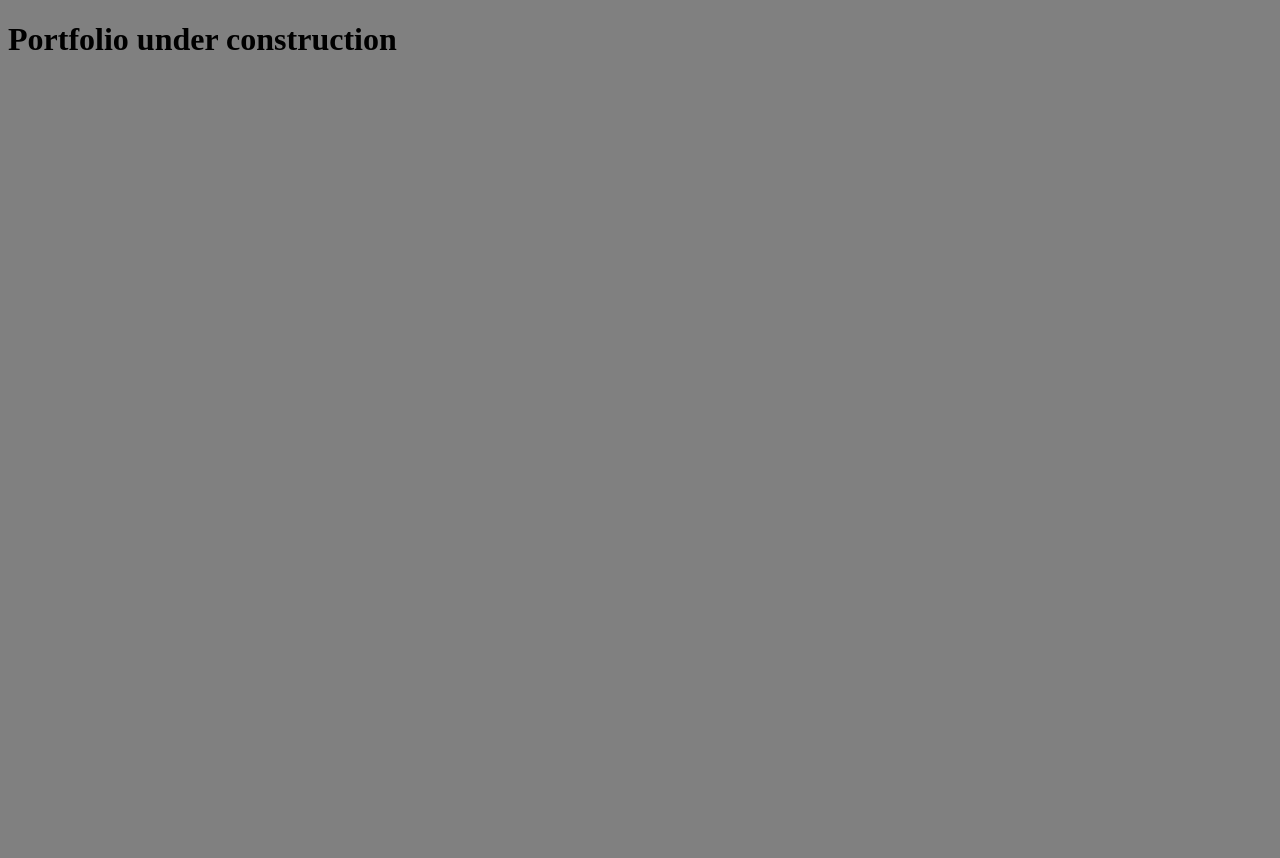
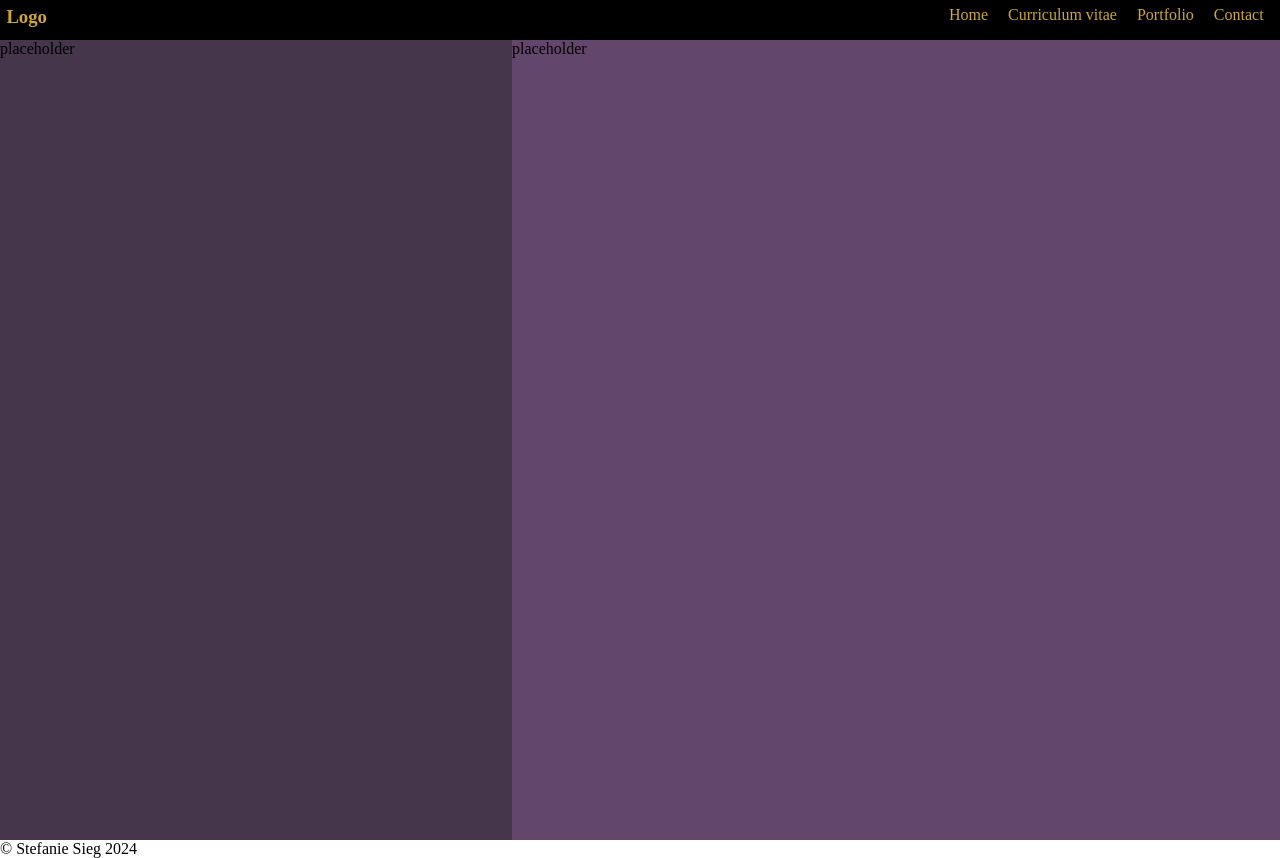
Before and after one commit to steffi-si/portfolio, a website: page index.html in a window 1280 px wide. Before the commit the page ends 800 px from the top, so only its background shows below. Drawn offline with Linux system fonts and the light colour scheme.

Commit message:
fuege erste Struktur hinzu

```diff
--- a/index.html
+++ b/index.html
@@ -3,10 +3,56 @@
 <head>
     <meta charset="UTF-8">
     <meta name="viewport" content="width=device-width, initial-scale=1.0">
-    <link rel="stylesheet" href="style.css">
-    <title>Document</title>
+    <link rel="stylesheet" href="main.css">
+    <title>Portfolio</title>
 </head>
+
 <body>
-    <h1>Portfolio under construction</h1>
+    <header class="header-section">
+        <h3 class="header-section__logo">Logo</h3>
+        <nav class="header-section__nav">
+            <ul class="header-section__nav-list">
+                <li class="header-section__nav-list-item">
+                    <a class="header-section__nav-list-item-link" href="#">Home</a>
+                </li>
+                <li class="header-section__nav-list-item">
+                    <a class="header-section__nav-list-item-link" href="#">Curriculum vitae</a>
+                </li>
+                <li class="header-section__nav-list-item">
+                    <a class="header-section__nav-list-item-link" href="#">Portfolio</a>
+                </li>
+                <li class="header-section__nav-list-item">
+                    <a class="header-section__nav-list-item-link" href="#">Contact</a>
+                </li>
+            </ul>
+        </nav>
+    </header>
+
+    <main>
+        <section class="about-section">
+            <div class="about-section__wrapper1">
+                <p class="about-section__text">placeholder</p>
+            </div>
+            <div class="about-section__wrapper2">
+                <p  class="about-section__text">placeholder</p>
+            </div>
+        </section>
+
+        <section class="cv-section">
+
+        </section>
+
+        <section class="project-section">
+
+        </section>
+
+        <section class="contact-section">
+
+        </section>
+    </main>
+
+    <footer>
+        &copy; Stefanie Sieg 2024
+    </footer>
 </body>
 </html>
--- a/style.css
+++ /dev/null
@@ -1,3 +0,0 @@
-body {
-    background-color: grey;
-}
--- /dev/null
+++ b/styles/about-section.scss
@@ -0,0 +1,14 @@
+.about-section {
+    height: 100vh;
+    width: 100%;
+    display: flex;
+    margin-top: 5vh;
+    .about-section__wrapper1 {
+        width: 40%;
+        background-color: #45364B;
+    }
+    .about-section__wrapper2 {
+        width: 60%;
+        background-color: #62466B;
+    }
+}
--- /dev/null
+++ b/styles/header.scss
@@ -0,0 +1,22 @@
+.header-section {
+    display: flex;
+    justify-content: space-between;
+    background-color: black;
+    color: $color-five;
+    height: 5vh;
+    padding: 0.5%;
+    position: fixed;
+    top: 0;
+    width: 100%;
+    .header-section__nav-list {
+        display: flex;
+        .header-section__nav-list-item {
+            list-style-type: none;
+            .header-section__nav-list-item-link {
+                text-decoration: none;
+                color: $color-five;
+                margin: 0px 10px;
+            }
+        }
+    }
+}
--- /dev/null
+++ b/styles/main.scss
@@ -0,0 +1,14 @@
+$color-one: #45364B;
+$color-two: #62466B;
+$color-three: #1A5E63;
+$color-four: #B5FFE1;
+$color-five: #cfa63d;
+
+@import "header";
+@import "about-section";
+
+* {
+    padding: 0;
+    margin: 0;
+    box-sizing: border-box;
+}
```
Also changed, not shown: package.json (added, +24 -0 lines), main.css (added), 3 other files.
